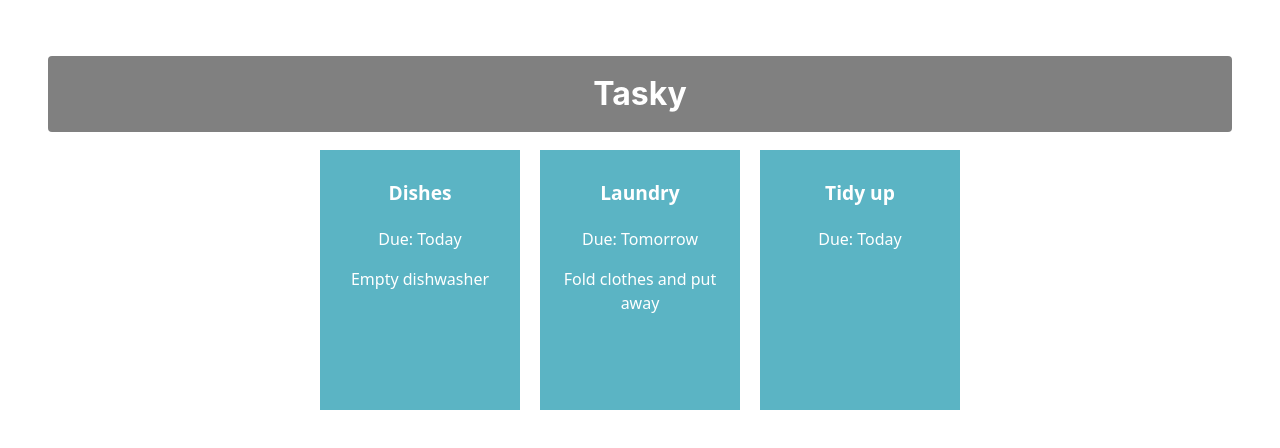
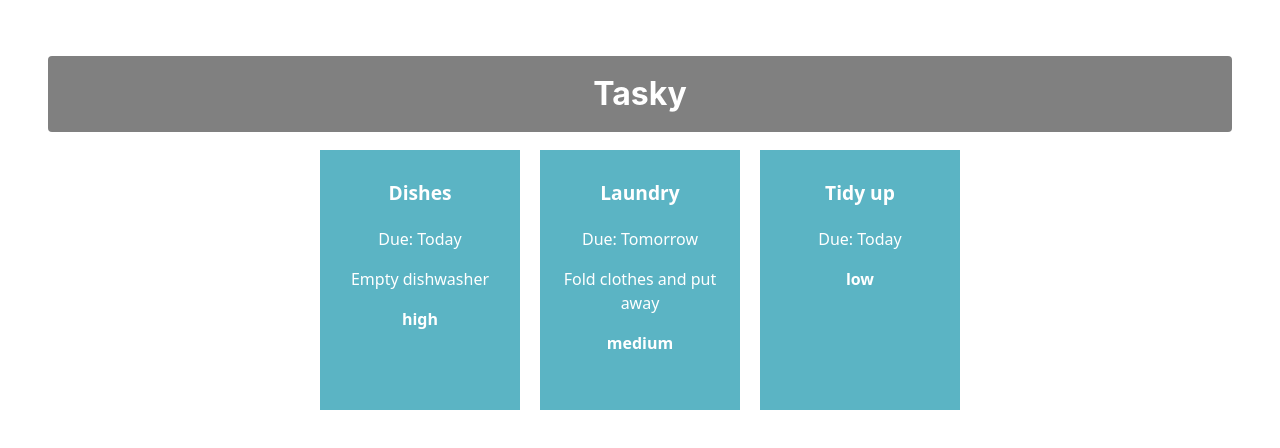
Before and after one commit to zacheriah1/react-basics-labs, a React (Vite) app in the folder tasky/: page / in a window 1280 px wide. Shown: the top 448 px of the page. Built offline with nearby package versions, Linux system fonts and the light colour scheme.

Commit message:
Tasky Lab 2a - Exercise done

```diff
--- a/tasky/src/App.jsx
+++ b/tasky/src/App.jsx
@@ -10,6 +10,8 @@ function App() {
       { id: 3, title: "Tidy up", deadline: "Today", priority: "low" }
     ]
   });
+
+
 
 
     return (
--- a/tasky/src/components/Task.jsx
+++ b/tasky/src/components/Task.jsx
@@ -4,6 +4,7 @@ const Task = (props) => {
       <p className="title">{props.title}</p>
       <p>Due: {props.deadline}</p>
       <p>{props.description}</p>
+        <p><strong>{props.priority}</strong></p>
     </div>
   );
 }
```
